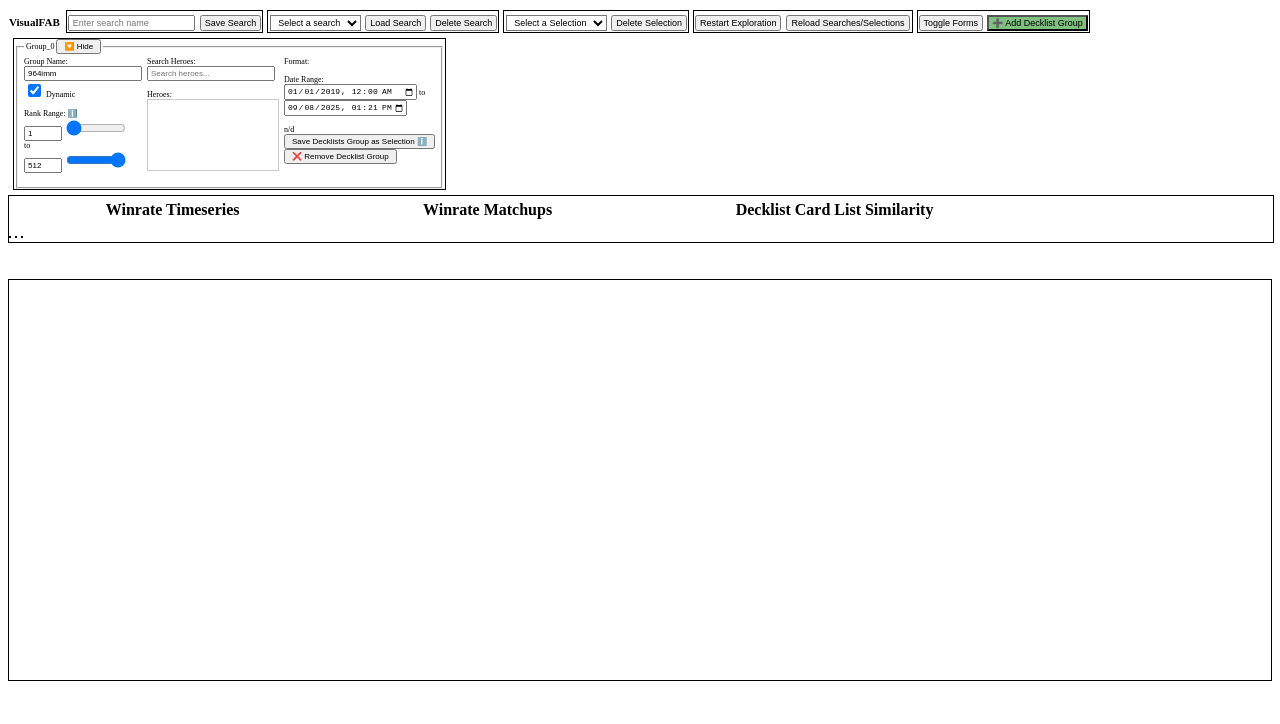
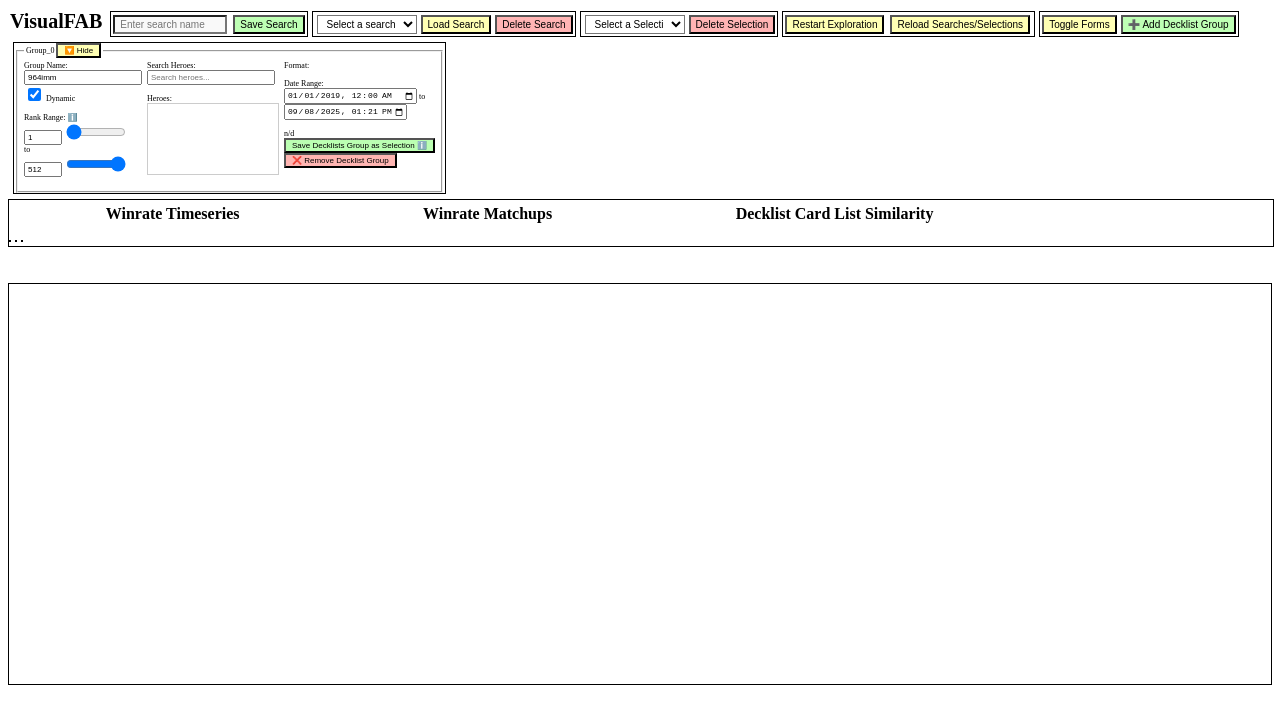
Before and after one commit to AdrianoRean/VisualFAB, a website built with webpack: page index.html in a window 1280 px wide. Built offline with nearby package versions, Linux system fonts and the light colour scheme; files whose address does not match are found by name.

Commit message:
Better colors

```diff
--- a/index.html
+++ b/index.html
@@ -5,32 +5,32 @@
   <title>VisualFAB</title>
 </head>
 <body>
-  <div style="margin: 10px auto; font-size: 9px; text-align: center;"></div>
-    <h1 style="display: inline; padding: 1px 1px; margin-right: 1px; font-size: 11px;">VisualFAB</h1>
-    <div class="menu-container" style="display: inline-block; border: 1px solid black; padding: 1px;">
-      <input id="search-name" type="text" placeholder="Enter search name" style="display: inline-block; padding: 1px 3px; font-size: 9px; margin-right: 1px;">
-      <button id="save-search" style="display: inline-block; padding: 1px 3px; font-size: 9px;">Save Search</button>
+  <div style="margin: 10px auto; font-size: 10px; text-align: center;"></div>
+    <h1 style="display: inline; padding: 2px 2px; margin-right: 2px; font-size: 20px;">VisualFAB</h1>
+    <div class="menu-container" style="display: inline-block; border: 1px solid black; padding: 2px;">
+      <input id="search-name" type="text" placeholder="Enter search name" style="display: inline-block; padding: 2px 5px; width: 100px; font-size: 10px; margin-right: 2px; background-color: #f9f9f9;">
+      <button id="save-search" style="display: inline-block; padding: 2px 5px; font-size: 10px; background-color: rgba(34, 255, 0, 0.296);">Save Search</button>
     </div>
-    <div class="menu-container" style="display: inline-block; border: 1px solid black; padding: 1px;">
-      <select id="search-list" style="display: inline-block; padding: 1px 3px; font-size: 9px; margin-left: 1px; background-color: white;">
+    <div class="menu-container" style="display: inline-block; border: 1px solid black; padding: 2px;">
+      <select id="search-list" style="display: inline-block; padding: 2px 5px; font-size: 10px; margin-left: 2px; background-color: white; width: 100px;">
         <option value="" disabled selected>Select a search</option>
       </select>
-      <button id="load-search" style="display: inline-block; padding: 1px 3px; font-size: 9px;">Load Search</button>
-      <button id="delete-search" style="display: inline-block; padding: 1px 3px; font-size: 9px;">Delete Search</button>
+      <button id="load-search" style="display: inline-block; padding: 2px 5px; font-size: 10px; background-color: rgba(255, 255, 0, 0.296);">Load Search</button>
+      <button id="delete-search" style="display: inline-block; padding: 2px 5px; font-size: 10px; background-color: rgba(255, 0, 0, 0.296);">Delete Search</button>
     </div>
-    <div class="menu-container" style="display: inline-block; border: 1px solid black; padding: 1px;">
-      <select id="selection-list" style="display: inline-block; padding: 1px 3px; font-size: 9px; margin-left: 1px; background-color: white;">
+    <div class="menu-container" style="display: inline-block; border: 1px solid black; padding: 2px;">
+      <select id="selection-list" style="display: inline-block; padding: 2px 5px; font-size: 10px; margin-left: 2px; background-color: white; width: 100px;">
         <option value="" disabled selected>Select a Selection</option>
       </select>
-      <button id="delete-selection" style="display: inline-block; padding: 1px 3px; font-size: 9px;">Delete Selection</button>
+      <button id="delete-selection" style="display: inline-block; padding: 2px 5px; font-size: 10px; background-color: rgba(255, 0, 0, 0.296);">Delete Selection</button>
     </div>
-    <div class="menu-container" style="display: inline-block; border: 1px solid black; padding: 1px;">
-      <button id="submit-all" style="display: inline-block; padding: 1px 3px; font-size: 9px; margin-right: 1px;">Restart Exploration</button>
-      <button id="reload-searches-selections" style="display: inline-block; padding: 1px 3px; font-size: 9px; margin-right: 1px;">Reload Searches/Selections</button>
+    <div class="menu-container" style="display: inline-block; border: 1px solid black; padding: 2px;">
+      <button id="submit-all" style="display: inline-block; padding: 2px 5px; font-size: 10px; margin-right: 2px; background-color: rgba(255, 255, 0, 0.296);">Restart Exploration</button>
+      <button id="reload-searches-selections" style="display: inline-block; padding: 2px 5px; font-size: 10px; margin-right: 2px; background-color: rgba(255, 255, 0, 0.296);">Reload Searches/Selections</button>
     </div>
-    <div class="menu-container" style="display: inline-block; border: 1px solid black; padding: 1px;">
-      <button id="toggle-forms" style="display: inline-block; padding: 1px 3px; font-size: 9px;">Toggle Forms</button>
-      <button id="add-form" style="display: inline-block; padding: 1px 3px; font-size: 9px; background-color: rgba(0, 128, 0, 0.5);">➕ Add Decklist Group</button><br>
+    <div class="menu-container" style="display: inline-block; border: 1px solid black; padding: 2px;">
+      <button id="toggle-forms" style="display: inline-block; padding: 2px 5px; font-size: 10px; background-color: rgba(255, 255, 0, 0.296);">Toggle Forms</button>
+      <button id="add-form" style="display: inline-block; padding: 2px 5px; font-size: 10px; background-color: rgba(34, 255, 0, 0.296);">➕ Add Decklist Group</button><br>
     </div>
   </div>
   <br>
--- a/src/index.js
+++ b/src/index.js
@@ -107,13 +107,14 @@
 });
 
 // Add this once, outside drawViz
+const tooltipColor = '#e1e1e1ff';
 const tooltip = d3
   .select('body')
   .append('div')
   .attr('id', 'd3-tooltip')
   .style('z-index', '1001')
   .style('position', 'absolute')
-  .style('background', '#fff')
+  .style('background', tooltipColor)
   .style('border', '1px solid #999')
   .style('padding', '4px 8px')
   .style('pointer-events', 'none')
@@ -174,7 +175,7 @@
   formDiv.innerHTML = `
     <fieldset style="font-size: 8px;">
     <legend>${groupName}
-      <button type="button" class="toggle-form" style="font-size: 8px;">🔽 Hide</button>
+      <button type="button" class="toggle-form" style="font-size: 8px; background-color: rgba(255, 255, 0, 0.296);">🔽 Hide</button>
     </legend>
     <div class="form-content-container" style="display: flex; gap: 5px; font-size: 8px;">
       <div class="form-section" style="font-size: 8px;">
@@ -237,9 +238,9 @@
     .slice(0, 16)}" required style="font-size: 8px;">
         <br><br>
         <div id="decklists-analyzed-count-group-${g_index}" style="font-size: 8px;">n/d</div>
-        <button type="button" class="save-form-as-selection" style="font-size: 8px;">Save Decklists Group as Selection ℹ️</button>
+        <button type="button" class="save-form-as-selection" style="font-size: 8px; background-color: rgba(30, 255, 0, 0.3);">Save Decklists Group as Selection ℹ️</button>
         <br>
-        <button type="button" class="remove-form" style="font-size: 8px;">❌ Remove Decklist Group</button>
+        <button type="button" class="remove-form" style="font-size: 8px; background-color: rgba(255, 13, 0, 0.3);">❌ Remove Decklist Group</button>
       </div>
     </div>
     </fieldset>
@@ -905,8 +906,8 @@
   const width = general_width;
   const height = general_height;
 
-  const button_height = 30;
-  const button_margin = 10;
+  const button_height = 20;
+  const button_margin = 5;
 
   function createMatchupPopup(form_heroes, all_criterias, name_of_element) {
     // Check if the button already exists to avoid duplicates
@@ -917,7 +918,26 @@
     addMatchupBtn.textContent = 'Manage Matchups';
     addMatchupBtn.style.height = `${button_height}px`;
     addMatchupBtn.style.margin = `${button_margin}px`;
+    addMatchupBtn.style.backgroundColor = 'rgba(255, 255, 0, 0.296)';
+    addMatchupBtn.style.fontSize = '10px';
     name_of_element.appendChild(addMatchupBtn);
+
+    // Add hover tooltip for addMatchupBtn
+    addMatchupBtn.addEventListener('mouseover', (event) => {
+      tooltip
+        .style('display', 'block')
+        .html(
+          `Click to manage matchups for the parallel coordinates graph. You can add or remove heroes or selections as matchups.`
+        )
+        .style('left', event.pageX + 10 + 'px')
+        .style('top', event.pageY - 28 + 'px');
+    });
+    addMatchupBtn.addEventListener('mousemove', function (event) {
+      tooltip.style('left', event.pageX + 10 + 'px').style('top', event.pageY - 28 + 'px');
+    });
+    addMatchupBtn.addEventListener('mouseout', function () {
+      tooltip.style('display', 'none');
+    });
 
     // Create the pop-up menu
     const matchupPopup = document.createElement('div');
@@ -1381,7 +1401,7 @@
       tooltip.style('left', event.pageX + 10 + 'px').style('top', event.pageY - 28 + 'px');
     });
     fetchScatterPlotBtn.addEventListener('mouseout', function () {
-      tooltip.style('display', 'none').style('background-color', '#fff');
+      tooltip.style('display', 'none').style('background-color', tooltipColor);
     });
     leftDiv.appendChild(fetchScatterPlotBtn);
 
```
Also changed, not shown: 2 other files.
